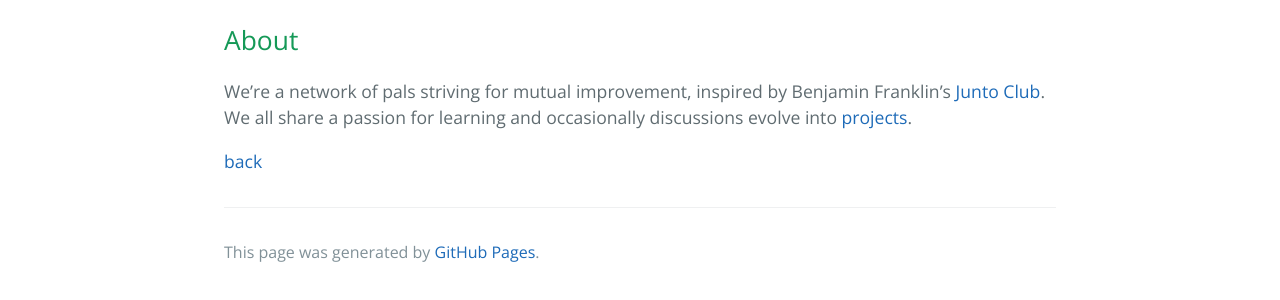
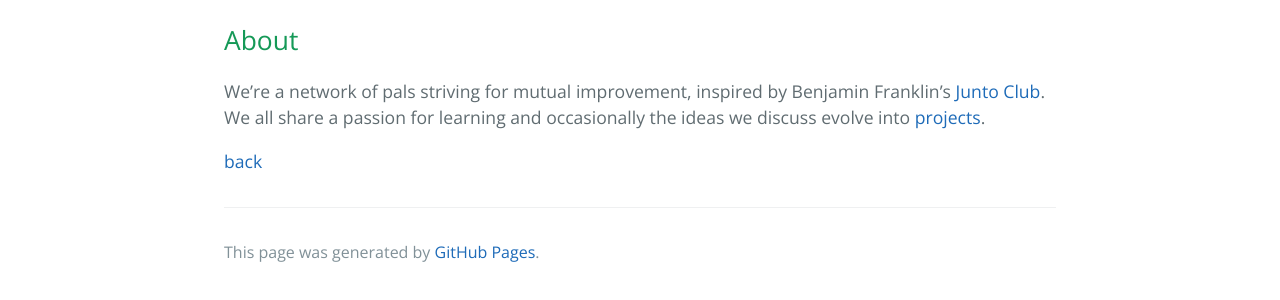
Before and after one commit to pal-lab/pal-lab.github.io, a Jekyll site: the page built from about.md, in a window 1280 px wide. Shown: the part 328-628 px from the top of the page. Built offline with Jekyll 4.4.1, drawn with Linux system fonts in a browser that asks for light colours; our own code applies the rules of GitHub Pages for plain Markdown files.

Commit message:
editorial changes

```diff
--- a/about.md
+++ b/about.md
@@ -4,6 +4,6 @@ layout: default
 
 ## About
 
-We're a network of pals striving for mutual improvement, inspired by Benjamin Franklin's [Junto Club](http://www.benjamin-franklin-history.org/junto-club/). We all share a passion for learning and occasionally discussions evolve into [projects](index).
+We're a network of pals striving for mutual improvement, inspired by Benjamin Franklin's [Junto Club](http://www.benjamin-franklin-history.org/junto-club/). We all share a passion for learning and occasionally the ideas we discuss evolve into [projects](index).
 
 [back](./)
```
